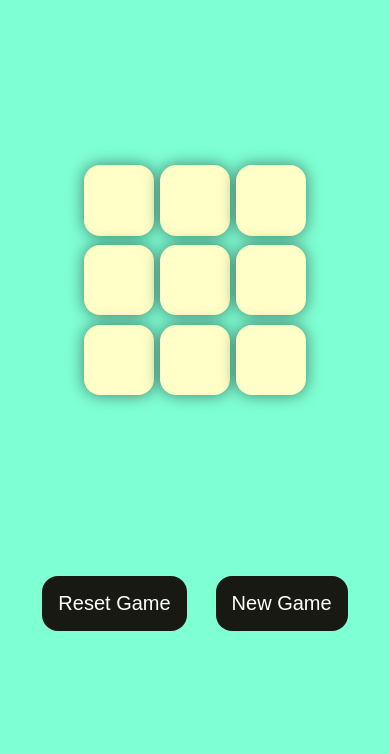
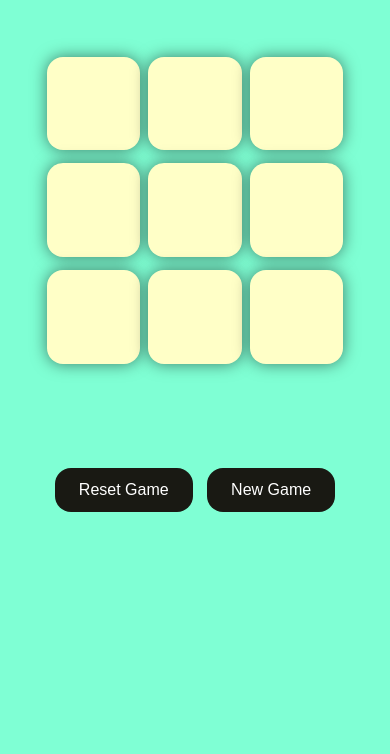
Before and after one commit to amitRaj-01/Tic-Tac-Toe, a plain HTML site: page index.html in a window 390 px wide. Shown: the part 90-844 px from the top of the page. Drawn offline with Linux system fonts and the light colour scheme.

Commit message:
Made it responsive

```diff
--- a/styles.css
+++ b/styles.css
@@ -1,22 +1,28 @@
-*{
+* {
     margin: 0;
     padding: 0;
+    box-sizing: border-box;
 }
-body{
+
+body {
     background-color: aquamarine;
     text-align: center;
+    font-family: 'Poppins', sans-serif;
 }
-h1{
+
+h1 {
     font-size: 3rem;
     margin-top: 20px;
 }
-.container{
+
+.container {
     height: 70vh;
     display: flex;
     justify-content: center;
     align-items: center;
 }
-.game{
+
+.game {
     height: 60vmin;
     width: 60vmin;
     display: flex;
@@ -25,7 +31,8 @@ h1{
     align-items: center;
     gap: 1.5vmin;
 }
-.box{
+
+.box {
     height: 18vmin;
     width: 18vmin;
     border-radius: 1rem;
@@ -34,26 +41,118 @@ h1{
     font-size: 8vmin;
     color: rgba(187, 10, 4, 0.636);
     background-color: #ffffc7;
+    cursor: pointer;
+    transition: transform 0.2s ease;
 }
-.reset-btn{
+
+.box:hover {
+    transform: scale(1.05);
+}
+
+.reset-btn,
+.new-game-btn {
     font-size: 1.25rem;
-    padding: 1rem;
+    padding: 1rem 2rem;
     background-color: #191913;
     color: #fff;
     border-radius: 1rem;
     border: none;
-    margin-right:25px;
+    cursor: pointer;
+    transition: background 0.3s ease;
 }
-.new-game-btn{
-    font-size: 1.25rem;
-    padding: 1rem;
-    background-color: #191913;
-    color: #fff;
-    border-radius: 1rem;
-    border: none;
+
+.reset-btn:hover,
+.new-game-btn:hover {
+    background-color: #333;
 }
-.msg{
-   color: #191913;
-   font-size: 8vmin;
-   margin: 10px;
+
+.reset-btn {
+    margin-right: 25px;
 }
+
+.msg {
+    color: #191913;
+    font-size: 8vmin;
+    margin: 10px;
+}
+
+/* ---------------- RESPONSIVE DESIGN ---------------- */
+
+/* Tablets */
+@media (max-width: 768px) {
+    h1 {
+        font-size: 2.5rem;
+    }
+
+    .game {
+        height: 70vmin;
+        width: 70vmin;
+        gap: 2vmin;
+    }
+
+    .box {
+        height: 20vmin;
+        width: 20vmin;
+        font-size: 9vmin;
+    }
+
+    .reset-btn,
+    .new-game-btn {
+        font-size: 1.1rem;
+        padding: 0.8rem 1.8rem;
+    }
+}
+
+/* Mobile Phones */
+@media (max-width: 480px) {
+    h1 {
+        font-size: 2rem;
+        margin-top: 10px;
+    }
+
+    .container {
+        height: 60vh;
+    }
+
+    .game {
+        height: 80vmin;
+        width: 80vmin;
+        gap: 2vmin;
+    }
+
+    .box {
+        height: 24vmin;
+        width: 24vmin;
+        font-size: 10vmin;
+    }
+
+    .reset-btn,
+    .new-game-btn {
+        font-size: 1rem;
+        padding: 0.8rem 1.5rem;
+        margin: 5px;
+    }
+
+    .msg {
+        font-size: 6vmin;
+    }
+}
+
+/* Extra Small Screens */
+@media (max-width: 360px) {
+    .game {
+        width: 85vmin;
+        height: 85vmin;
+        gap: 2vmin;
+    }
+
+    .box {
+        height: 26vmin;
+        width: 26vmin;
+        font-size: 9vmin;
+    }
+
+    .msg {
+        font-size: 5.5vmin;
+    }
+}
```
